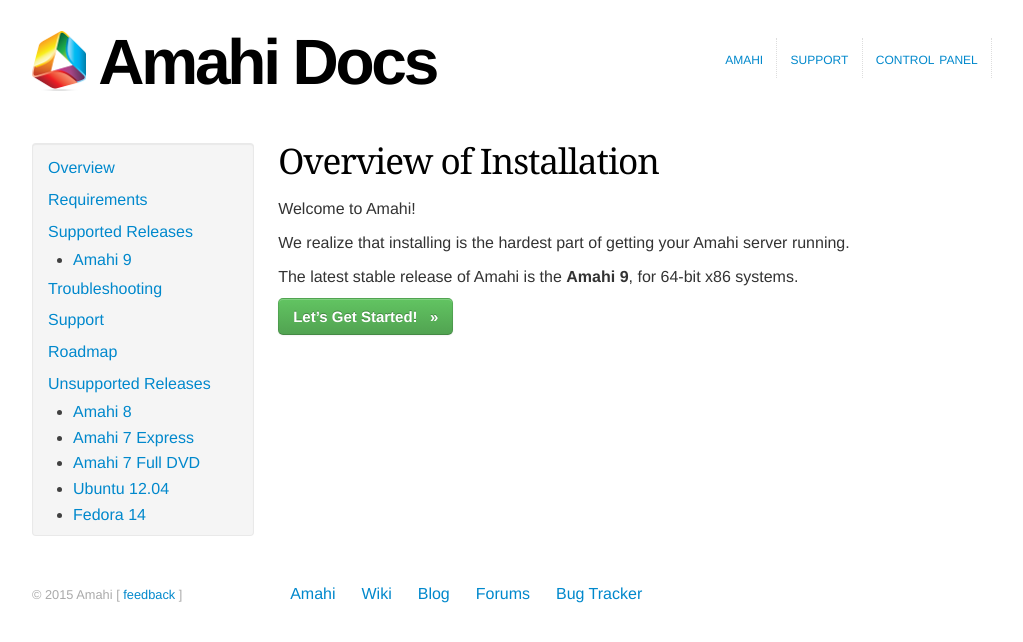
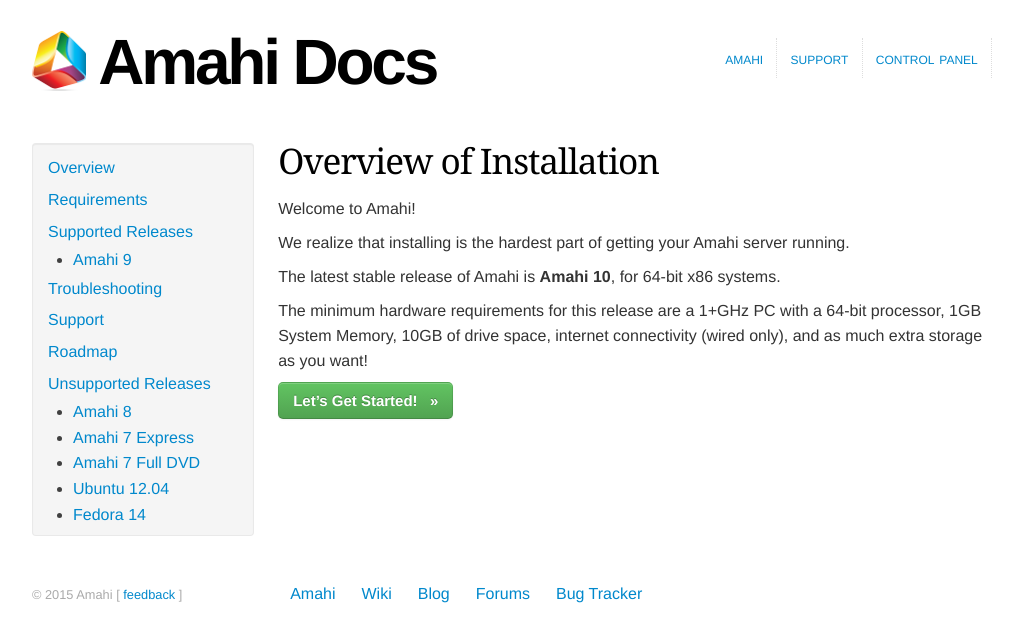
Before and after one commit to amahi/docs, a Jekyll site: the page built from index.md, in a window 1280 px wide. Shown: the top 642 px of the page, without its empty margins (128-1151 px from the left). Built offline with Jekyll 4.4.1, drawn with Linux system fonts in a browser that asks for light colours; nearby versions of some CDN libraries.

Commit message:
amahi 10 release

```diff
--- a/index.md
+++ b/index.md
@@ -8,6 +8,8 @@ Welcome to Amahi!
 
 We realize that installing is the hardest part of getting your Amahi server running.
 
-The latest stable release of Amahi is the **Amahi 9**, for 64-bit x86 systems.
+The latest stable release of Amahi is **Amahi 10**, for 64-bit x86 systems.
 
-<a class="btn btn-primary btn-large btn-success" href="amahi-9.html"><strong> Let's Get Started! &nbsp; &raquo; </strong></a>
+The minimum hardware requirements for this release are a 1+GHz PC with a 64-bit processor, 1GB System Memory, 10GB of drive space, internet connectivity (wired only), and as much extra storage as you want!
+
+<a class="btn btn-primary btn-large btn-success" href="amahi-10.html"><strong> Let's Get Started! &nbsp; &raquo; </strong></a>
```
